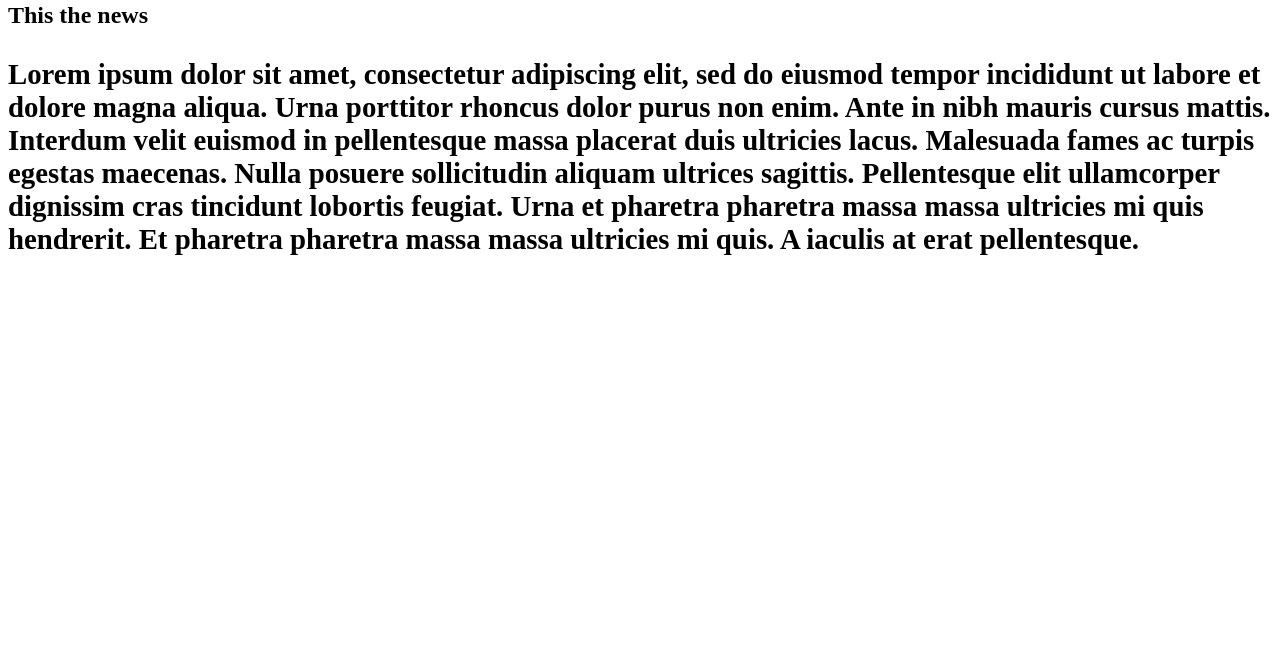
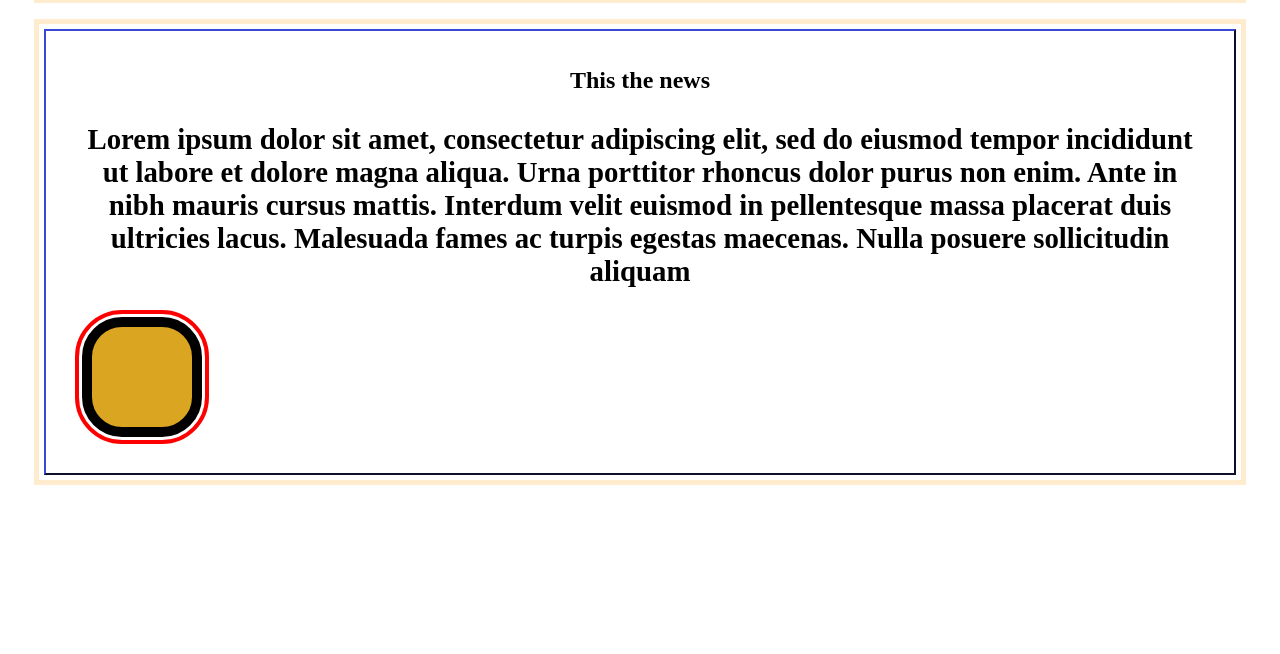
Before and after one commit to alireza-hashemii/HtmlCss-Course, a plain HTML site: page css_course/lesson1.html in a window 1280 px wide. Shown: the part 146-800 px from the top of the page. Drawn offline with Linux system fonts and the light colour scheme.

Commit message:
outline and making a cirlce in css

```diff
--- a/css_course/lesson1.css
+++ b/css_course/lesson1.css
@@ -1,11 +1,35 @@
-
+/*
 h1 {
     border: 2px solid black;
     width: 50%;
     font-size: 2rem;
     padding: 1em;
-}
+} */
 p {
     font-size: 1.20em;
     width: 10vp;
 }
+
+
+.container {
+    border: 2px outset rgb(37, 43, 129) ;
+    margin: 1.5em;
+    font-size: 1.5rem;
+    text-align: center;
+    padding: 1.5em;
+    outline: 5px solid blanchedalmond;
+    outline-offset: 5px;
+}
+
+
+.circle {
+    background-color: goldenrod;
+    border: 10px;
+    width: 100px;
+    height: 100px;
+    border-style: solid;
+    border-radius:  40px;
+    outline-offset: 3px;
+    outline: 4px solid red;
+
+}
--- a/css_course/lesson1.html
+++ b/css_course/lesson1.html
@@ -7,11 +7,14 @@
     <title>Document</title>
 </head>
 <body>
-    <h1>Greate to have you</h1>
+    <h1 class="container">Greate to have you</h1>
 
-    <h2>
+    <h2 class="container">
         This the news
-        <p>Lorem ipsum dolor sit amet, consectetur adipiscing elit, sed do eiusmod tempor incididunt ut labore et dolore magna aliqua. Urna porttitor rhoncus dolor purus non enim. Ante in nibh mauris cursus mattis. Interdum velit euismod in pellentesque massa placerat duis ultricies lacus. Malesuada fames ac turpis egestas maecenas. Nulla posuere sollicitudin aliquam ultrices sagittis. Pellentesque elit ullamcorper dignissim cras tincidunt lobortis feugiat. Urna et pharetra pharetra massa massa ultricies mi quis hendrerit. Et pharetra pharetra massa massa ultricies mi quis. A iaculis at erat pellentesque.</p>
+        <p>Lorem ipsum dolor sit amet, consectetur adipiscing elit, sed do eiusmod tempor incididunt ut labore et dolore magna aliqua. Urna porttitor rhoncus dolor purus non enim. Ante in nibh mauris cursus mattis. Interdum velit euismod in pellentesque massa placerat duis ultricies lacus. Malesuada fames ac turpis egestas maecenas. Nulla posuere sollicitudin aliquam </p>
+        <div class="circle">
+
+        </div>
     </h2>
 </body>
 </html>
```
